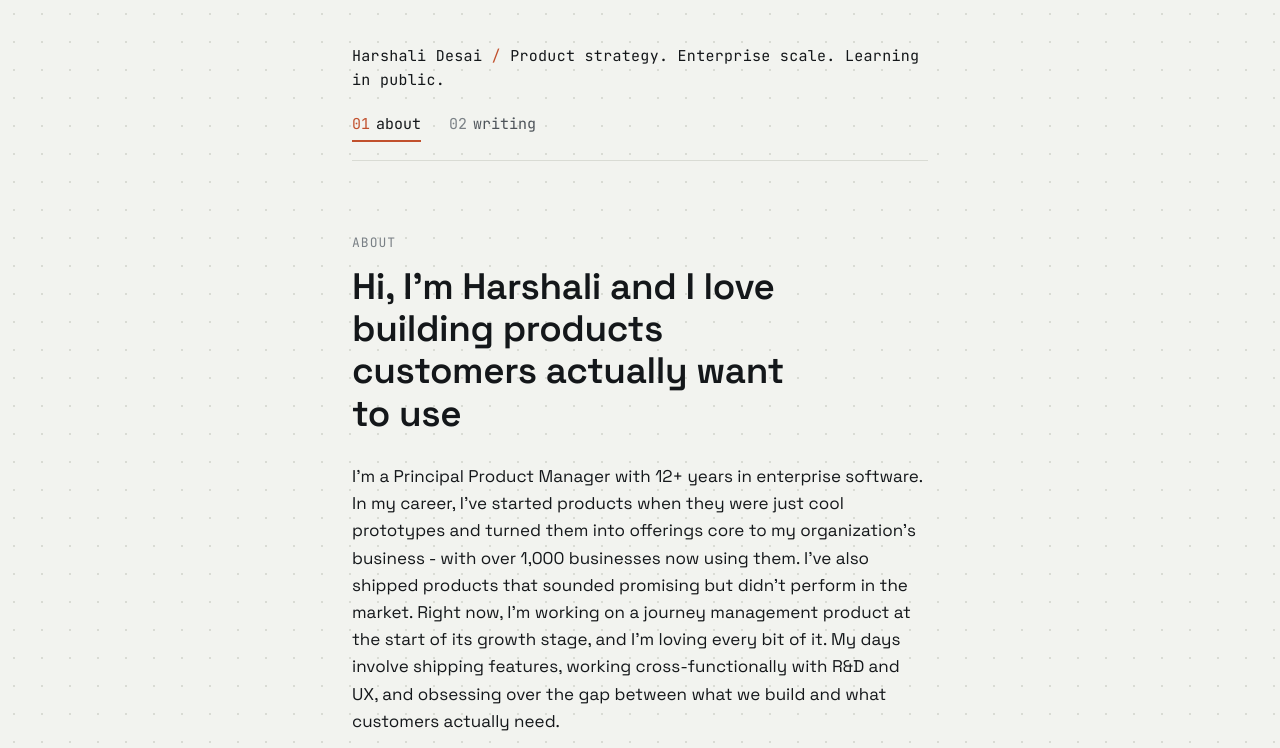
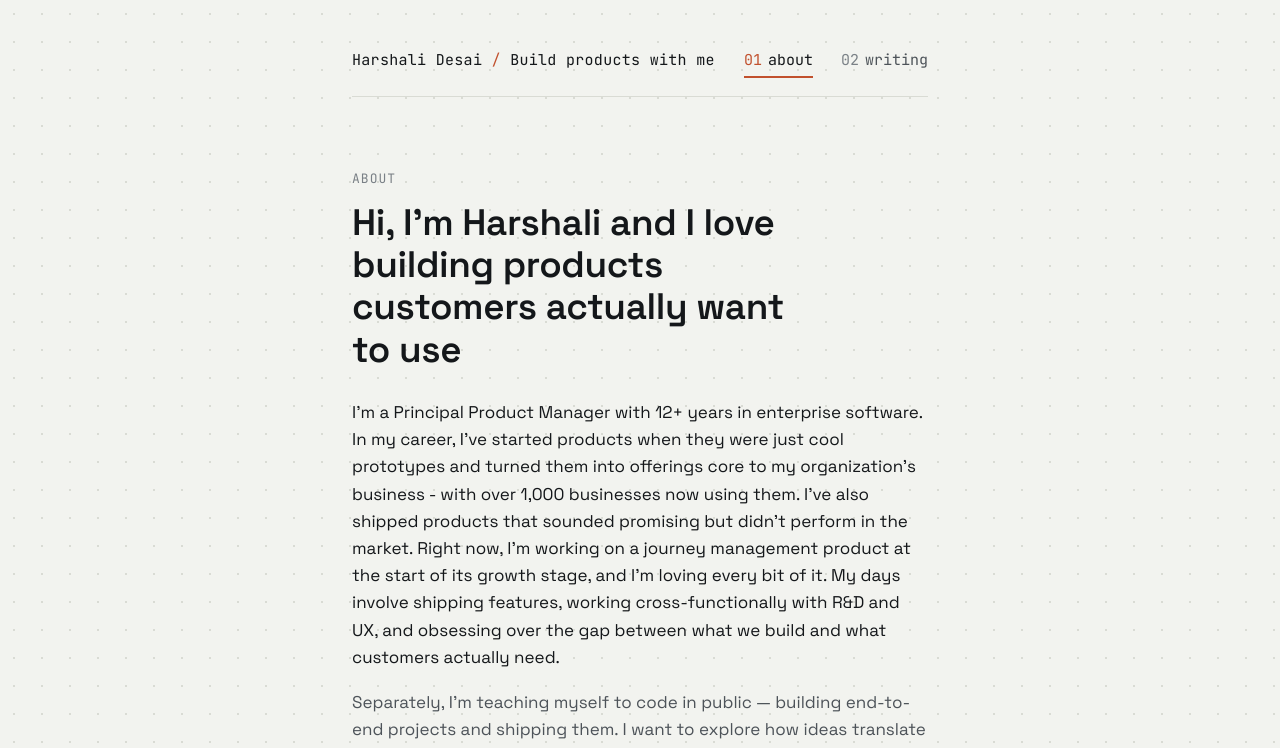
Before and after one commit to harshalibdesai/personal-site, a Next.js app: page / in a window 1280 px wide. Shown: the top 748 px of the page. Built offline with nearby package versions, Linux system fonts and the light colour scheme.

Commit message:
Update site tagline

```diff
--- a/content/site-content.ts
+++ b/content/site-content.ts
@@ -10,7 +10,7 @@
 export const siteMeta = {
   // Shown in the nav bar and browser tab.
   name: "Harshali Desai",
-  tagline: "Product strategy. Enterprise scale. Learning in public.",
+  tagline: "Build products with me",
   // Used for <meta> tags / social previews.
   description:
     "Notes from a Principal Product Manager building enterprise products at scale while learning to code in public. Based in Krakow.",
```
